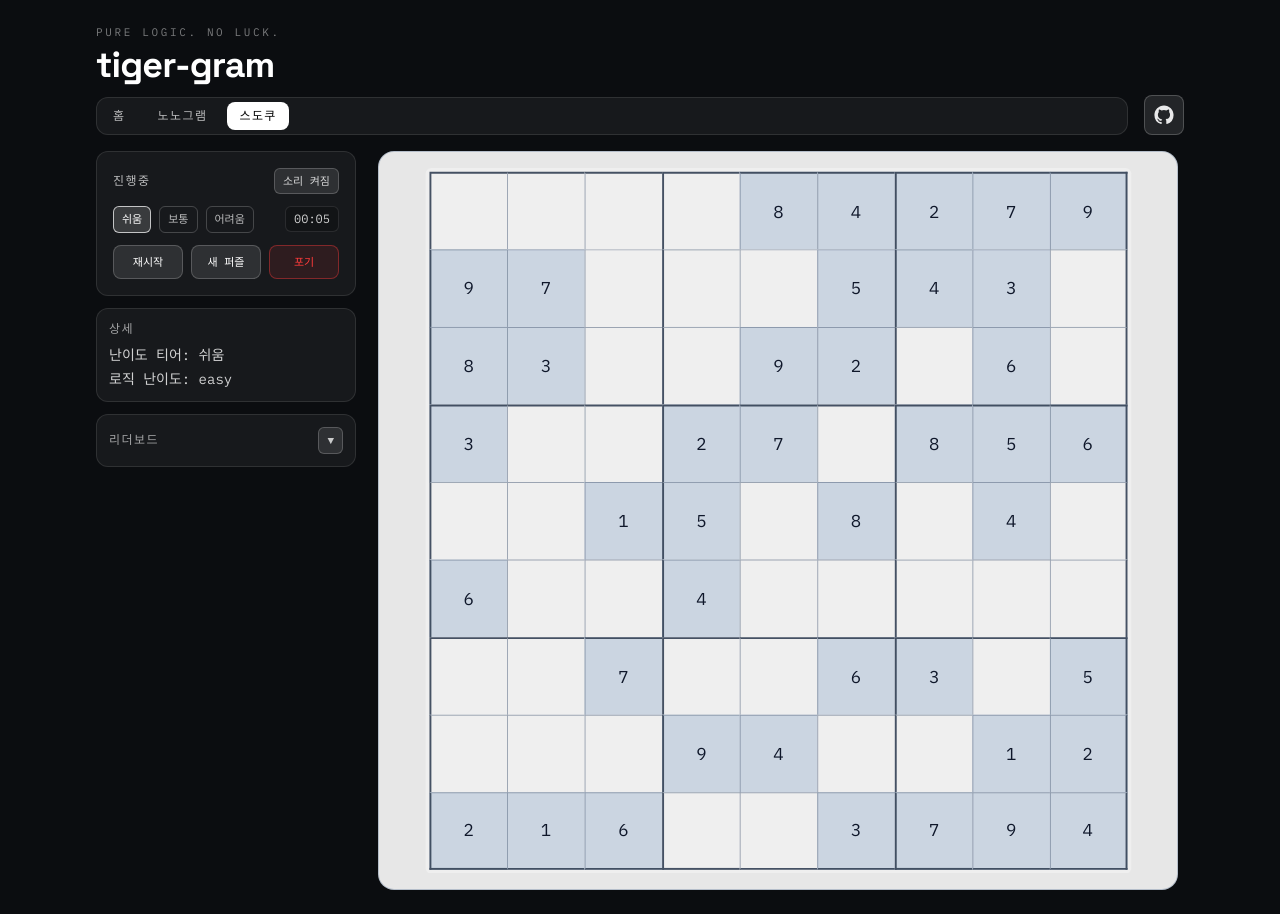
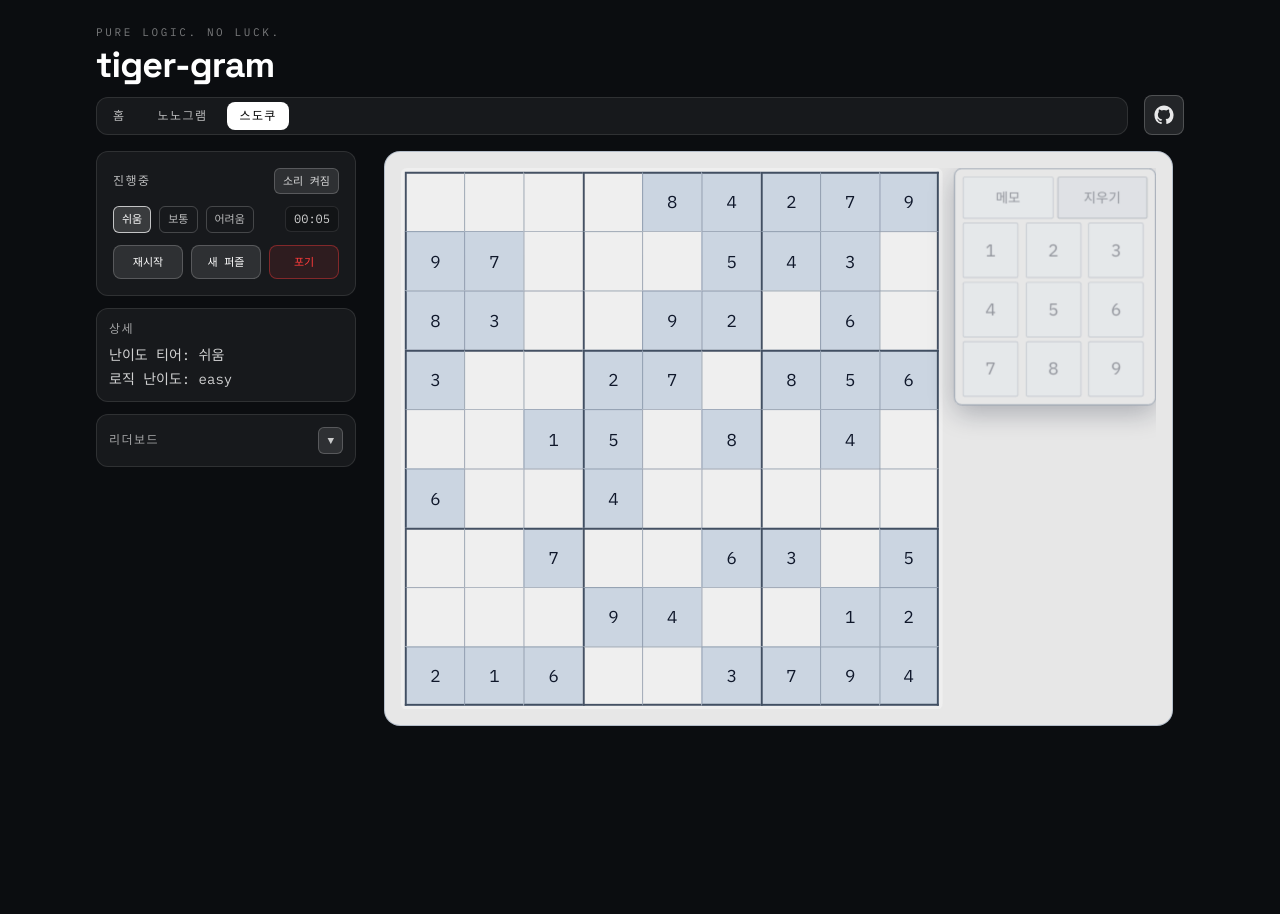
Before and after one commit to MTGVim/tiger-gram, a React (Vite) app: page /sudoku in a window 1280 px wide. After the commit the page ends 800 px from the top, so only its background shows below. Built offline with nearby package versions, Linux system fonts and the light colour scheme.

Commit message:
style: reposition sudoku input pad and tune board layouts

```diff
--- a/src/features/sudoku/SudokuBoard.tsx
+++ b/src/features/sudoku/SudokuBoard.tsx
@@ -26,12 +26,12 @@ export function SudokuBoard({
   onClear,
   locked = false
 }: SudokuBoardProps) {
-  const BASE_WIDTH = 800;
-  const CELL_WIDTH = Math.round(56 * 1.44);
-  const CELL_HEIGHT = Math.round(56 * 1.44);
-  const GRID_PADDING = 4;
+  const CELL_WIDTH = Math.round(56 * 1.1);
+  const CELL_HEIGHT = Math.round(56 * 1.1);
   const PAD_WIDTH = Math.round(176 * 1.2);
-  const PAD_HEIGHT = Math.round(244 * 1.2);
+  const GRID_WIDTH = CELL_WIDTH * 9 + 8;
+  const LAYOUT_GAP = 12;
+  const BASE_WIDTH = GRID_WIDTH + PAD_WIDTH + LAYOUT_GAP;
   const rootRef = useRef<HTMLElement>(null);
   const viewportRef = useRef<HTMLDivElement>(null);
   const contentRef = useRef<HTMLDivElement>(null);
@@ -101,35 +101,16 @@ export function SudokuBoard({
     return () => window.removeEventListener('pointerdown', handlePointerDown);
   }, [editableSelected, onSelect]);
 
-  const padPosition = (() => {
-    if (!editableSelected || selectedIndex === null) return null;
-    const row = Math.floor(selectedIndex / 9);
-    const col = selectedIndex % 9;
-    const boardWidth = GRID_PADDING * 2 + CELL_WIDTH * 9;
-    const boardHeight = GRID_PADDING * 2 + CELL_HEIGHT * 9;
-    const cellX = GRID_PADDING + col * CELL_WIDTH;
-    const cellY = GRID_PADDING + row * CELL_HEIGHT;
-
-    let left = cellX + CELL_WIDTH + 10;
-    if (left + PAD_WIDTH > boardWidth - GRID_PADDING) {
-      left = boardWidth - PAD_WIDTH - GRID_PADDING;
-    }
-
-    const maxTop = boardHeight - PAD_HEIGHT - GRID_PADDING;
-    const top = Math.max(GRID_PADDING, Math.min(cellY - 6, maxTop));
-    return { left, top };
-  })();
-
   return (
     <section
       ref={rootRef}
       className="box-border max-w-full overflow-hidden rounded-2xl border border-slate-400/60 bg-[#e7e7e7] p-3 text-slate-900 sm:p-4"
-      style={{ width: 'min(96vw, 800px)', marginInline: 'auto' }}
+      style={{ width: `min(96vw, ${BASE_WIDTH}px)`, marginInline: 'auto' }}
     >
       <div ref={viewportRef} className="flex w-full justify-center overflow-hidden">
         <div className="overflow-hidden" style={{ width: BASE_WIDTH * scale, height: scaledHeight || 'auto' }}>
-          <div ref={contentRef} className="w-[800px]" style={{ transform: `scale(${scale})`, transformOrigin: 'top left' }}>
-            <div className="relative mx-auto w-fit">
+          <div ref={contentRef} style={{ width: `${BASE_WIDTH}px`, transform: `scale(${scale})`, transformOrigin: 'top left' }}>
+            <div className="flex items-start gap-3">
               <div className="grid w-fit grid-cols-9 gap-0 rounded-md bg-[#efefef] p-1">
                 {grid.map((value, index) => {
                   const row = Math.floor(index / 9);
@@ -172,10 +153,9 @@ export function SudokuBoard({
                   );
                 })}
               </div>
-              {padPosition ? (
               <div
-                  className="absolute z-20 rounded-lg border border-slate-500/65 bg-slate-100/78 p-2 shadow-[0_8px_28px_rgba(15,23,42,0.28)] backdrop-blur-[2px]"
-                  style={{ width: `${PAD_WIDTH}px`, left: `${padPosition.left}px`, top: `${padPosition.top}px` }}
+                className="rounded-lg border border-slate-500/65 bg-slate-100/78 p-2 shadow-[0_8px_28px_rgba(15,23,42,0.28)] backdrop-blur-[2px]"
+                style={{ width: `${PAD_WIDTH}px` }}
               >
                 <div className="mb-1 grid grid-cols-2 gap-1">
                   <button
@@ -217,7 +197,6 @@ export function SudokuBoard({
                   ))}
                 </div>
               </div>
-              ) : null}
             </div>
           </div>
         </div>
```
Lines whose indentation alone changed are shown as unchanged.
